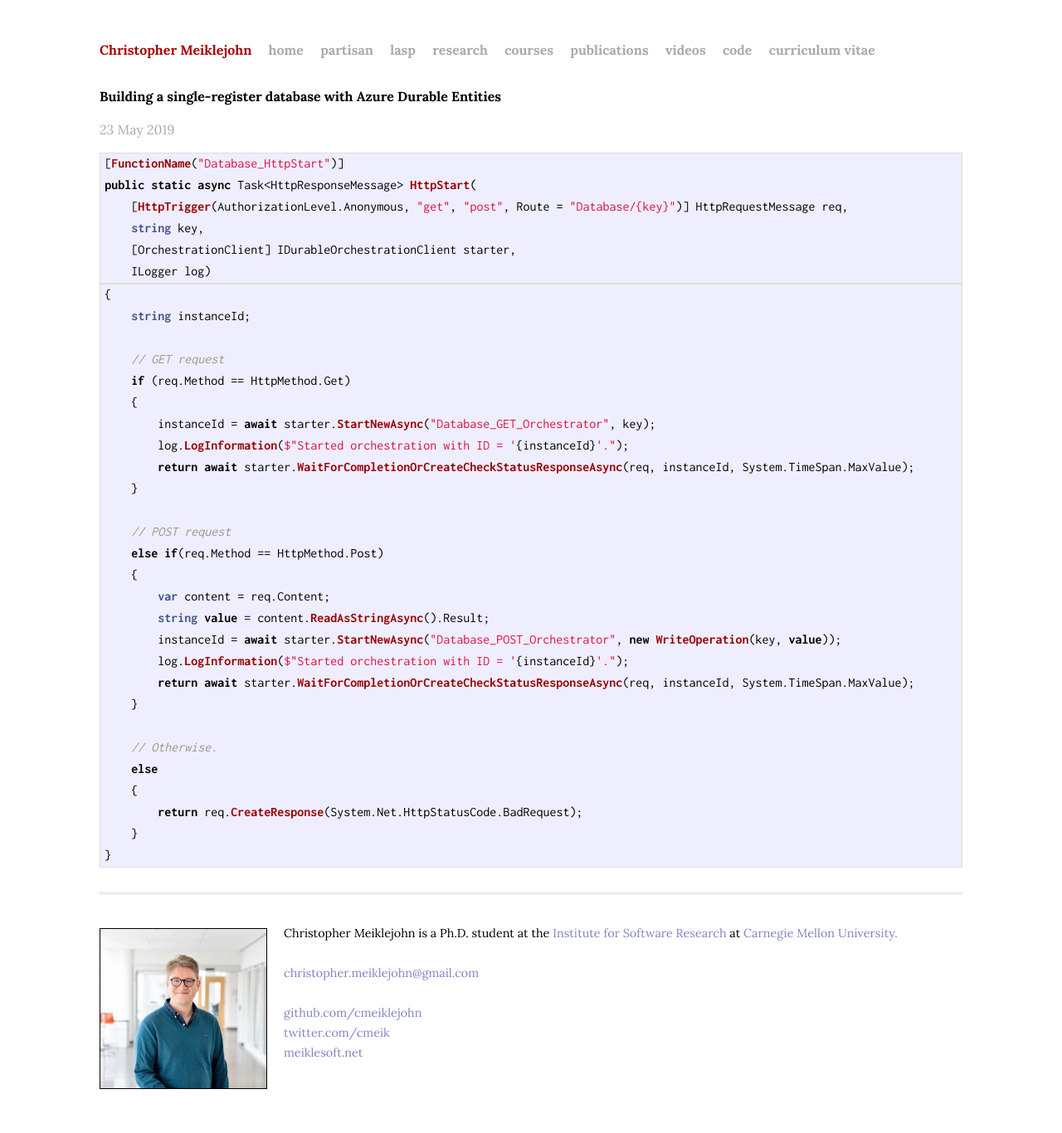
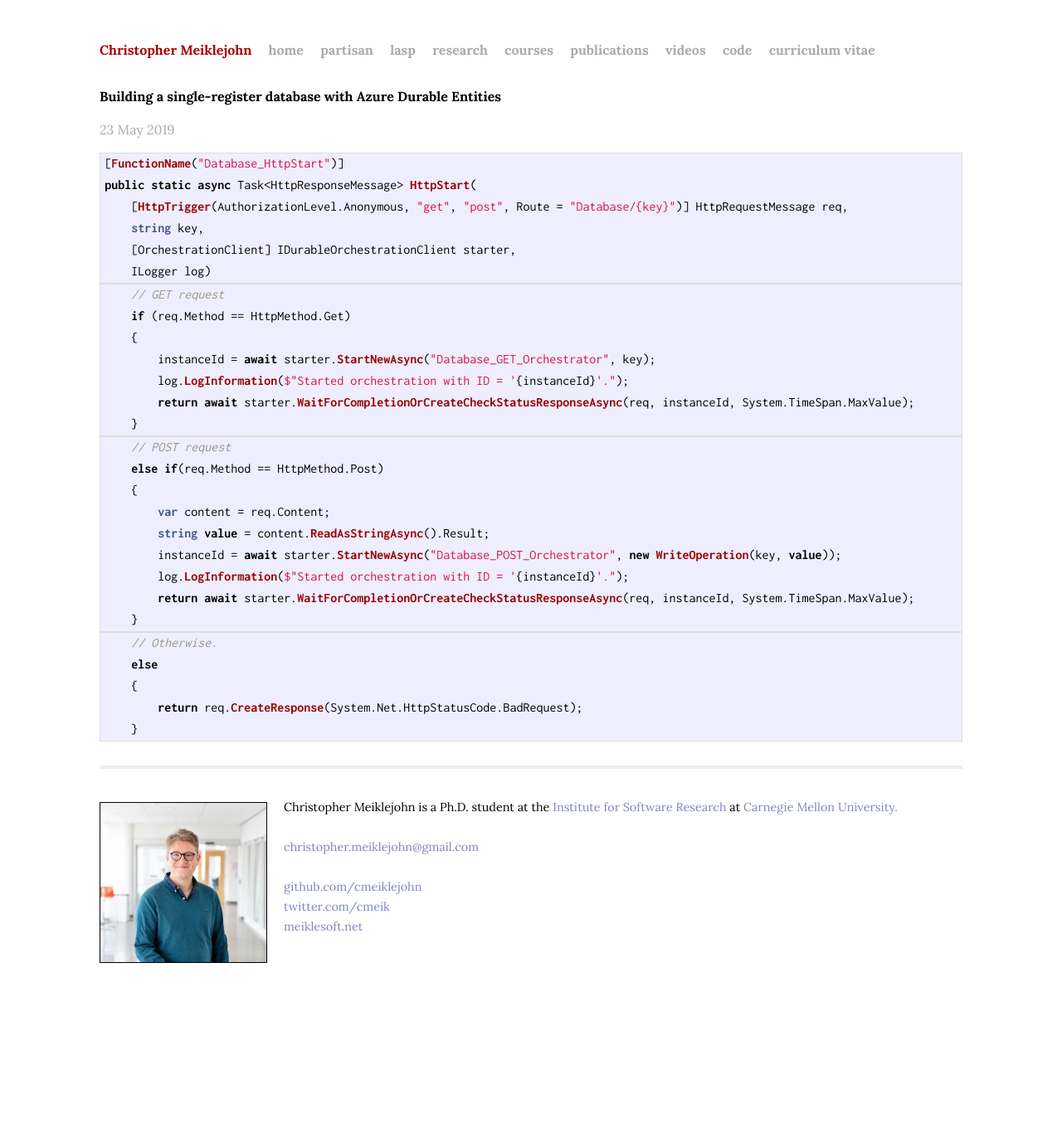
Before and after one commit to cmeiklejohn/cmeiklejohn.github.io, a Jekyll site: the page built from _posts/2019-05-23-stateful-serverless-database-example.markdown, in a window 1280 px wide. Shown: the whole page at 83% size. Built offline with Jekyll 4.4.1, drawn with Linux system fonts in a browser that asks for light colours; some web fonts are replaced; after the commit the page ends 1214 px from its top, so only the background shows below that.

Commit message:
Update code blocks.

````diff
--- a/_posts/2019-05-23-stateful-serverless-database-example.markdown
+++ b/_posts/2019-05-23-stateful-serverless-database-example.markdown
@@ -16,9 +16,6 @@ public static async Task<HttpResponseMessage> HttpStart(
 ```
 
 ```c#
-{
-    string instanceId;
-
     // GET request
     if (req.Method == HttpMethod.Get)
     {
@@ -26,7 +23,9 @@ public static async Task<HttpResponseMessage> HttpStart(
         log.LogInformation($"Started orchestration with ID = '{instanceId}'.");
         return await starter.WaitForCompletionOrCreateCheckStatusResponseAsync(req, instanceId, System.TimeSpan.MaxValue);
     }
+```
 
+```c#
     // POST request
     else if(req.Method == HttpMethod.Post)
     {
@@ -36,11 +35,12 @@ public static async Task<HttpResponseMessage> HttpStart(
         log.LogInformation($"Started orchestration with ID = '{instanceId}'.");
         return await starter.WaitForCompletionOrCreateCheckStatusResponseAsync(req, instanceId, System.TimeSpan.MaxValue);
     }
+```
 
+```c#
     // Otherwise.
     else
     {
         return req.CreateResponse(System.Net.HttpStatusCode.BadRequest);
     }
-}
 ```
````
